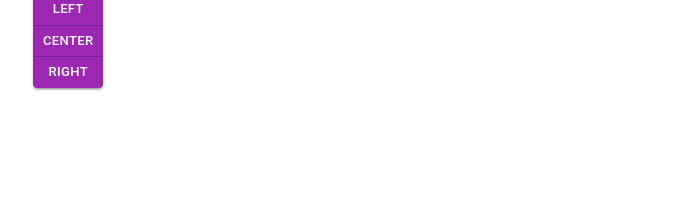
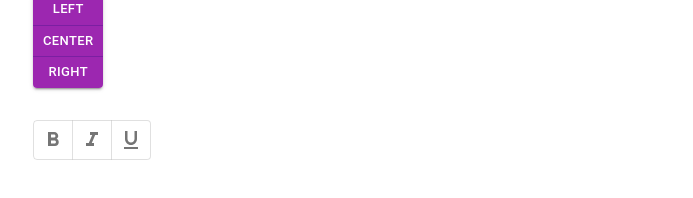
Before and after one commit to itsparasbisht/react-mui, a React (Create React App) app: page / in a window 1280 px wide. Shown: the part 350-548 px from the top of the page, without its empty margins (31-724 px from the left). Built offline with nearby package versions, Linux system fonts and the light colour scheme.

Commit message:
toggle button

```diff
--- a/src/components/MuiButton.js
+++ b/src/components/MuiButton.js
@@ -1,8 +1,17 @@
-import { Button, ButtonGroup, IconButton, Stack } from '@mui/material'
-import React from 'react'
+import { Button, ButtonGroup, IconButton, Stack, ToggleButton, ToggleButtonGroup } from '@mui/material'
+import React, { useState } from 'react'
 import SendIcon from '@mui/icons-material/Send';
+import FormatBoldIcon from '@mui/icons-material/FormatBold';
+import FormatItalicIcon from '@mui/icons-material/FormatItalic';
+import FormatUnderlinedIcon from '@mui/icons-material/FormatUnderlined';
 
 function MuiButton() {
+    const [format, setFormat] = useState([])
+    console.log(format)
+    const handleFormatChange = (event, updatedFormat) => {
+        setFormat(updatedFormat)
+    }
+
   return (
       <Stack spacing={4}>
         <Stack spacing={2} direction="row">
@@ -35,6 +44,13 @@
                 <Button>Right</Button>
             </ButtonGroup>
         </Stack>
+        <Stack direction="row">
+            <ToggleButtonGroup aria-label='text formatting' value={format} onChange={handleFormatChange} size="small" color='success'>
+                <ToggleButton value="bold"><FormatBoldIcon /></ToggleButton>
+                <ToggleButton value="italic"><FormatItalicIcon /></ToggleButton>
+                <ToggleButton value="underlined"><FormatUnderlinedIcon /></ToggleButton>
+            </ToggleButtonGroup>
+        </Stack>
     </Stack>
   )
 }
```
